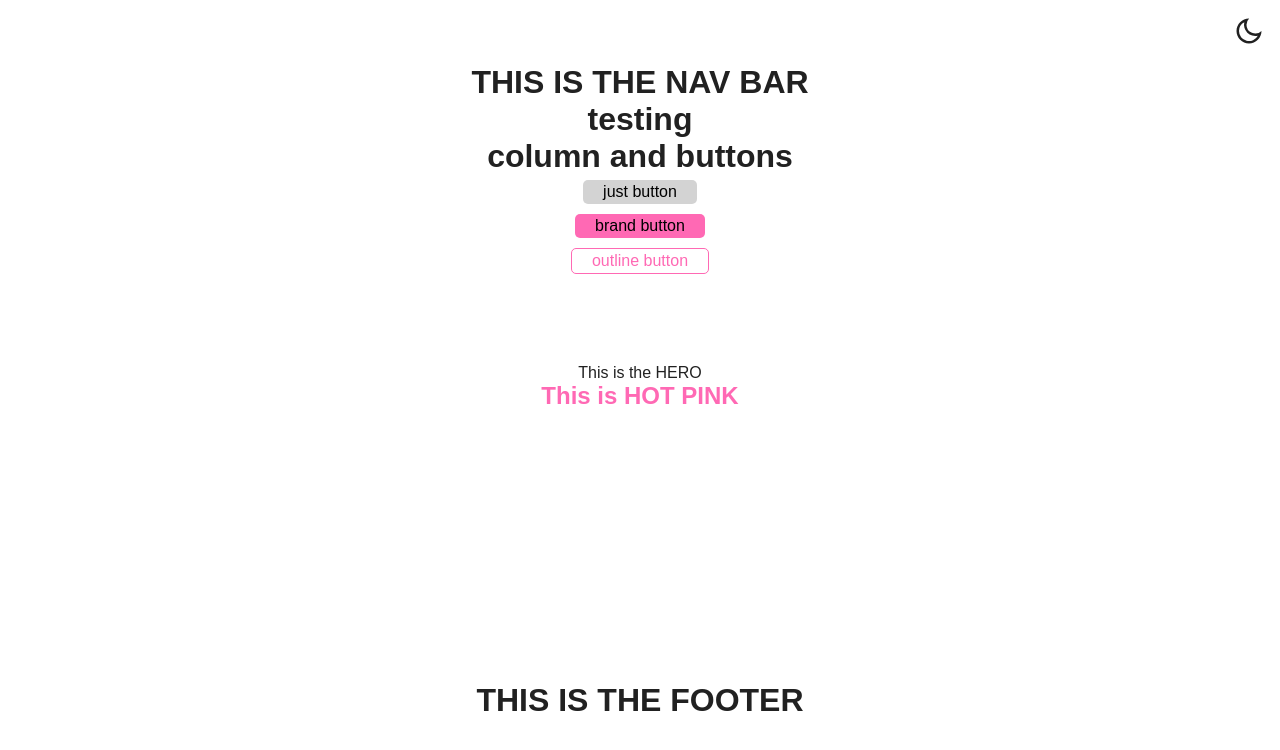
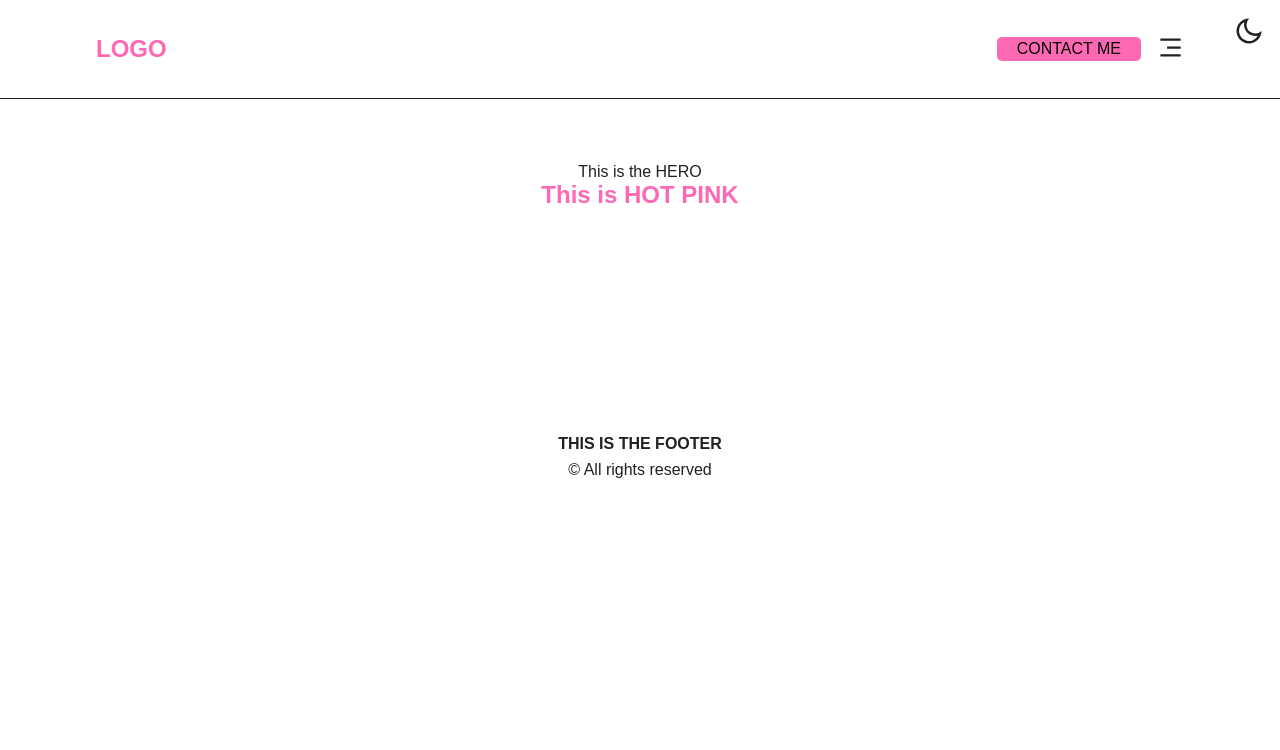
Before and after one commit to marizoo/Styled-component-starter, a React (Create React App) app: page / in a window 1280 px wide. Shown: the top 750 px of the page. Built offline with nearby package versions, Linux system fonts and the light colour scheme.

Commit message:
edited navbar

```diff
--- a/src/UI/button/Button.jsx
+++ b/src/UI/button/Button.jsx
@@ -66,3 +66,8 @@ const Button = ({ children, onClick, type, brand, outline }) => {
 };
 
 export default Button;
+
+// HOW TO USE:
+// <Button>just button</Button>
+//<Button brand>brand button</Button>
+//<Button outline> outline button</Button>
--- a/src/UI/toggleTheme/ToggleTheme.jsx
+++ b/src/UI/toggleTheme/ToggleTheme.jsx
@@ -1,6 +1,7 @@
 import React from "react";
 import styled from "styled-components";
 import { RiSunLine, RiMoonLine } from "react-icons/ri";
+import { GloMedium, GloSmall } from "../../styles/GlobalStyles";
 
 const ScToggleTheme = styled.div`
     font-size: 30px;
@@ -9,6 +10,9 @@ const ScToggleTheme = styled.div`
     right: 1rem;
     cursor: pointer;
     z-index: 10;
+    transition: all 0.3s ease;
+    ${GloMedium({ fontSize: "25px" })};
+    ${GloSmall({ fontSize: "18px" })};
 `;
 
 const ToggleTheme = ({ onToggleTheme, mainCss }) => {
--- a/src/components/footer/Footer.jsx
+++ b/src/components/footer/Footer.jsx
@@ -4,7 +4,8 @@ import { ScFooter } from "./footer.styled";
 const Footer = () => {
     return (
         <ScFooter>
-            <h1>THIS IS THE FOOTER</h1>
+            <h4>THIS IS THE FOOTER</h4>
+            <p>&copy; All rights reserved</p>
         </ScFooter>
     );
 };
--- a/src/components/footer/footer.styled.js
+++ b/src/components/footer/footer.styled.js
@@ -1,11 +1,13 @@
 import styled from "styled-components";
-import { GloCenter, GloPadding } from "../../styles/GlobalStyles";
+import { GloCenter, GloColumn, GloPaddingSm } from "../../styles/GlobalStyles";
 
 export const ScFooter = styled.div`
-    ${GloPadding};
-    ${GloCenter};
-    height: 200px;
     width: 100vw;
     background: var(--primary-bg);
     color: var(--primary-color);
+    ${GloCenter};
+    ${GloPaddingSm};
+    ${GloColumn};
+    line-height: 1.6rem;
+    border-top: var(--primary-color);
 `;
--- a/src/components/navbar/Navbar.jsx
+++ b/src/components/navbar/Navbar.jsx
@@ -1,16 +1,61 @@
-import React from "react";
+import React, { useState } from "react";
 import Button from "../../UI/button/Button";
 import { ScNavbar } from "./navbar.styled";
+import { RiMenu3Line, RiCloseLine } from "react-icons/ri";
+
+const Menu = () => (
+    <>
+        <p>
+            <a href="#home">Home</a>
+        </p>
+        <p>
+            <a href="#about">About</a>
+        </p>
+        <p>
+            <a href="#works">Works</a>
+        </p>
+        <p>
+            <a href="#blog">Blog</a>
+        </p>
+        <p>
+            <a href="#contact">Contact Me</a>
+        </p>
+    </>
+);
 
 const Navbar = () => {
+    const [toggleMenu, setToggleMenu] = useState(false);
+
     return (
         <ScNavbar>
-            <h1>THIS IS THE NAV BAR</h1>
-            <h1>testing</h1>
-            <h1>column and buttons</h1>
-            <Button>just button</Button>
-            <Button brand>brand button</Button>
-            <Button outline> outline button</Button>
+            <div className="navbarLogo">
+                <h2>LOGO</h2>
+            </div>
+            <div className="navbarLinks">
+                <div className="navbarButton">
+                    <Button brand>CONTACT ME</Button>
+                </div>
+                <div className="navbarMenu">
+                    {toggleMenu ? (
+                        <RiCloseLine
+                            color="var(--primary-color)"
+                            size={27}
+                            onClick={() => setToggleMenu(false)}
+                        />
+                    ) : (
+                        <RiMenu3Line
+                            color="var(--primary-color)"
+                            size={27}
+                            onClick={() => setToggleMenu(true)}
+                        />
+                    )}
+                    {toggleMenu && (
+                        <div className="navbarMenu-container smoothShow">
+                            <Menu />
+                        </div>
+                    )}
+                </div>
+            </div>
         </ScNavbar>
     );
 };
--- a/src/components/navbar/navbar.styled.js
+++ b/src/components/navbar/navbar.styled.js
@@ -1,12 +1,61 @@
 import styled from "styled-components";
-import { GloColumn, GloPadding } from "../../styles/GlobalStyles";
+import { GloPaddingSm } from "../../styles/GlobalStyles";
 
 export const ScNavbar = styled.div`
-    ${GloPadding};
-    ${GloColumn};
+    ${GloPaddingSm};
     background: var(--primary-bg);
-    height: 300px;
     width: 100vw;
     color: var(--primary-color);
     position: sticky;
+    display: flex;
+    align-items: center;
+    justify-content: space-between;
+    border-bottom: 1px solid var(--primary-color);
+
+    .navbarLogo {
+        h2 {
+            color: var(--col-brand);
+        }
+    }
+
+    .navbarLinks {
+        display: flex;
+        align-items: center;
+
+        .navbarButton {
+        }
+
+        .navbarMenu {
+            cursor: pointer;
+            margin-left: 1rem;
+            transition: all 0.3s ease;
+
+            .navbarMenu-container {
+                display: flex;
+                flex-direction: column;
+                justify-content: flex-end;
+                align-items: flex-end;
+                text-align: end;
+                background: var(--primary-bg);
+                padding: 2rem;
+                position: absolute;
+                top: 70px;
+                right: 90px;
+                margin-top: 1rem;
+                min-width: 210px;
+                border-radius: 5px;
+                box-shadow: var(--primary-boxShadow);
+                transition: all 0.3s ease;
+            }
+
+            .navbarMenu-container p {
+                margin: 1rem 0;
+                transition: all 0.3s ease;
+
+                &:hover {
+                    color: var(--col-brand);
+                }
+            }
+        }
+    }
 `;
--- a/src/styles/GlobalStyles.js
+++ b/src/styles/GlobalStyles.js
@@ -38,9 +38,41 @@ ul {
     padding: 0;
 }
 
+
+/* SMOOTHSHOW ANIMATION */
+.smoothShow {
+	-webkit-animation: smooth-show 0.4s cubic-bezier(0.390, 0.575, 0.565, 1.000) both;
+	animation: smooth-show 0.4s cubic-bezier(0.390, 0.575, 0.565, 1.000) both;
+}
+
+@-webkit-keyframes smooth-show {
+  0% {
+    -webkit-transform: scale(0.5);
+            transform: scale(0.5);
+  }
+  100% {
+    -webkit-transform: scale(1);
+            transform: scale(1);
+  }
+}
+
+@keyframes smooth-show {
+  0% {
+    -webkit-transform: scale(0.5);
+            transform: scale(0.5);
+  }
+  100% {
+    -webkit-transform: scale(1);
+            transform: scale(1);
+  }
+}
+
+/* ROOT COLOR */
+
 :root, .light-theme {
     --primary-color: #212121;
     --primary-bg: #fff;
+    --primary-boxShadow: 0 0 5px rgba(0, 0, 0, 0.2);
     --col-brand: #ff69b4;
     --col-brand-darker: #c04e87;
     --col-white: #fff;
@@ -52,12 +84,12 @@ ul {
   .dark-theme {
     --primary-color: #fff;
     --primary-bg: #212121;
+    --primary-boxShadow: 0 0 5px rgba(255, 255, 255, 0.377);
   }
-
-
 
 `;
 
+// FUNCTIONS -----------------------------------
 // GLOBAL CENTER AND COLUMN STYLE
 // to use it :
 // ${GloColumn};
@@ -105,6 +137,20 @@ export const GloPadding = () => {
 
         @media screen and (max-width: 550px) {
             padding: 4rem 2rem;
+        }
+    `;
+};
+
+export const GloPaddingSm = () => {
+    return css`
+        padding: 2rem 6rem;
+
+        @media screen and (max-width: 700px) {
+            padding: 2rem;
+        }
+
+        @media screen and (max-width: 550px) {
+            padding: 1.5rem 1rem;
         }
     `;
 };
@@ -185,3 +231,32 @@ export const GloXXL = (props) => {
 //   }
 // }
 // NOTES ----------------------------------------------
+// SMOOTH ANIMATION
+// .scale-up-center {
+// 	-webkit-animation: scale-up-center 0.4s cubic-bezier(0.390, 0.575, 0.565, 1.000) both;
+// 	animation: scale-up-center 0.4s cubic-bezier(0.390, 0.575, 0.565, 1.000) both;
+// }
+
+// @-webkit-keyframes scale-up-center {
+//   0% {
+//     -webkit-transform: scale(0.5);
+//             transform: scale(0.5);
+//   }
+//   100% {
+//     -webkit-transform: scale(1);
+//             transform: scale(1);
+//   }
+// }
+
+// @keyframes scale-up-center {
+//   0% {
+//     -webkit-transform: scale(0.5);
+//             transform: scale(0.5);
+//   }
+//   100% {
+//     -webkit-transform: scale(1);
+//             transform: scale(1);
+//   }
+// }
+
+// NOTES ----------------------------------------------
--- /dev/null
+++ b/testColor.css
@@ -0,0 +1,4 @@
+*{
+    box-shadow: 0 0 5px rgba(0, 0, 0, 0.2);
+    box-shadow: 0 0 5px rgba(255, 255, 255, 0.377);
+}
```
